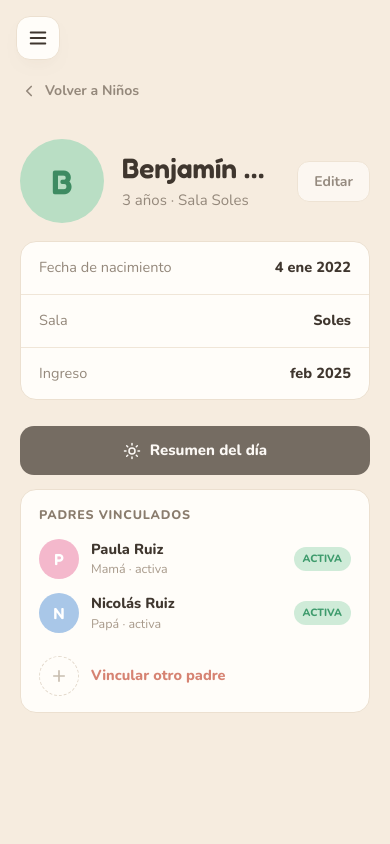
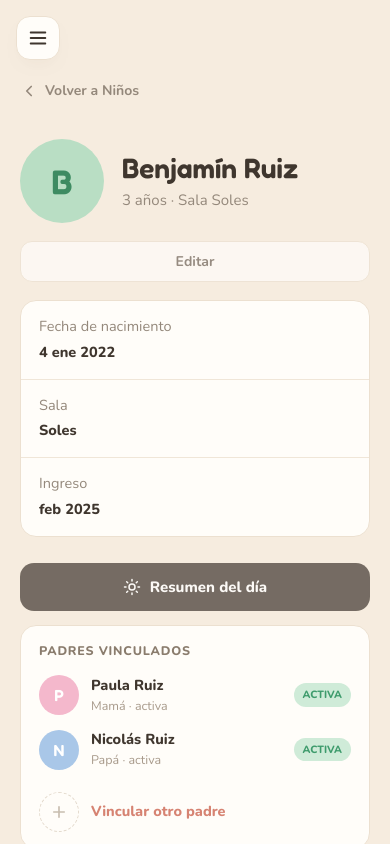
Before and after one commit to EstherManriqueGlez/open-daycare, a Next.js app: page /kids/benjamin-ruiz in a window 390 px wide. Built offline with nearby package versions, Linux system fonts and the light colour scheme.

Commit message:
Step 10 - Enhance UI components for better responsiveness and accessibility

```diff
--- a/components/kids/KidCard.tsx
+++ b/components/kids/KidCard.tsx
@@ -34,9 +34,7 @@ export function KidCard({ kid }: KidCardProps) {
       </div>
 
       {kid.badge ? (
-        <span
-          className={`flex-none rounded-full px-[9px] py-[5px] text-[11px] font-extrabold ${BADGE_CLASSES[kid.badge.variant]}`}
-        >
+        <span className={`flex-none rounded-full px-[9px] py-[5px] text-[11px] font-extrabold max-[420px]:hidden ${BADGE_CLASSES[kid.badge.variant]}`}>
           {kid.badge.label}
         </span>
       ) : (
--- a/components/kids/KidInfoCard.tsx
+++ b/components/kids/KidInfoCard.tsx
@@ -16,7 +16,7 @@ export function KidInfoCard({ kid }: KidInfoCardProps) {
       {rows.map((row, index) => (
         <div
           key={row.label}
-          className={`flex justify-between gap-4 px-[18px] py-[15px] text-[14.5px] ${
+          className={`flex flex-col gap-1 px-[18px] py-[15px] text-[14.5px] min-[420px]:flex-row min-[420px]:justify-between min-[420px]:gap-4 ${
             index < rows.length - 1 ? "border-b border-[#F0E6D8]" : ""
           }`}
         >
--- a/components/kids/KidProfileHeader.tsx
+++ b/components/kids/KidProfileHeader.tsx
@@ -29,7 +29,7 @@ export function KidProfileHeader({ kid }: KidProfileHeaderProps) {
         Volver a Niños
       </Link>
 
-      <div className="flex items-center gap-[18px]">
+      <div className="flex flex-wrap items-center gap-[18px]">
         <div
           className="flex h-[84px] w-[84px] flex-none items-center justify-center rounded-full font-fredoka text-[34px] font-semibold"
           style={{ backgroundColor: kid.avatarBg, color: kid.avatarColor }}
@@ -48,7 +48,7 @@ export function KidProfileHeader({ kid }: KidProfileHeaderProps) {
           type="button"
           disabled
           aria-disabled="true"
-          className="cursor-not-allowed rounded-[12px] border-[1.5px] border-[#ECE0D0] bg-[#FFFDF9] px-4 py-[9px] text-[14px] font-bold text-[#6E6359] opacity-70"
+          className="cursor-not-allowed rounded-[12px] border-[1.5px] border-[#ECE0D0] bg-[#FFFDF9] px-4 py-[9px] text-[14px] font-bold text-[#6E6359] opacity-70 max-[420px]:w-full"
         >
           Editar
         </button>
--- a/components/kids/KidsHeader.tsx
+++ b/components/kids/KidsHeader.tsx
@@ -2,7 +2,7 @@ import { PlusIcon } from "@/components/shared/icons";
 
 export function KidsHeader() {
   return (
-    <div className="mb-[22px] flex items-end justify-between gap-4">
+    <div className="mb-[22px] flex flex-col gap-4 sm:flex-row sm:items-end sm:justify-between">
       <div>
         <div className="mb-1 text-[12.5px] font-extrabold tracking-[0.8px] text-[#D9583C]">
           GESTIÓN
@@ -16,7 +16,7 @@ export function KidsHeader() {
         type="button"
         disabled
         aria-disabled="true"
-        className="flex cursor-not-allowed items-center gap-2 rounded-[14px] bg-linear-180 from-[#F4977E] to-[#EE8164] px-[18px] py-[11px] text-[14.5px] font-extrabold text-white opacity-70 shadow-[0_8px_18px_-8px_rgba(238,129,100,0.7)]"
+        className="flex w-full cursor-not-allowed items-center justify-center gap-2 rounded-[14px] bg-linear-180 from-[#F4977E] to-[#EE8164] px-[18px] py-[11px] text-[14.5px] font-extrabold text-white opacity-70 shadow-[0_8px_18px_-8px_rgba(238,129,100,0.7)] sm:w-auto"
       >
         <PlusIcon />
         Agregar niño
--- a/components/kids/LinkedParentsCard.tsx
+++ b/components/kids/LinkedParentsCard.tsx
@@ -17,7 +17,7 @@ export function LinkedParentsCard({ parents }: LinkedParentsCardProps) {
       </div>
       <div className="flex flex-col gap-[14px]">
         {parents.map((parent) => (
-          <div key={parent.id} className="flex items-center gap-3">
+          <div key={parent.id} className="flex flex-wrap items-center gap-3">
             <div
               className="flex h-10 w-10 flex-none items-center justify-center rounded-full font-fredoka text-[16px] font-semibold text-white"
               style={{ backgroundColor: parent.avatarBg }}
```
